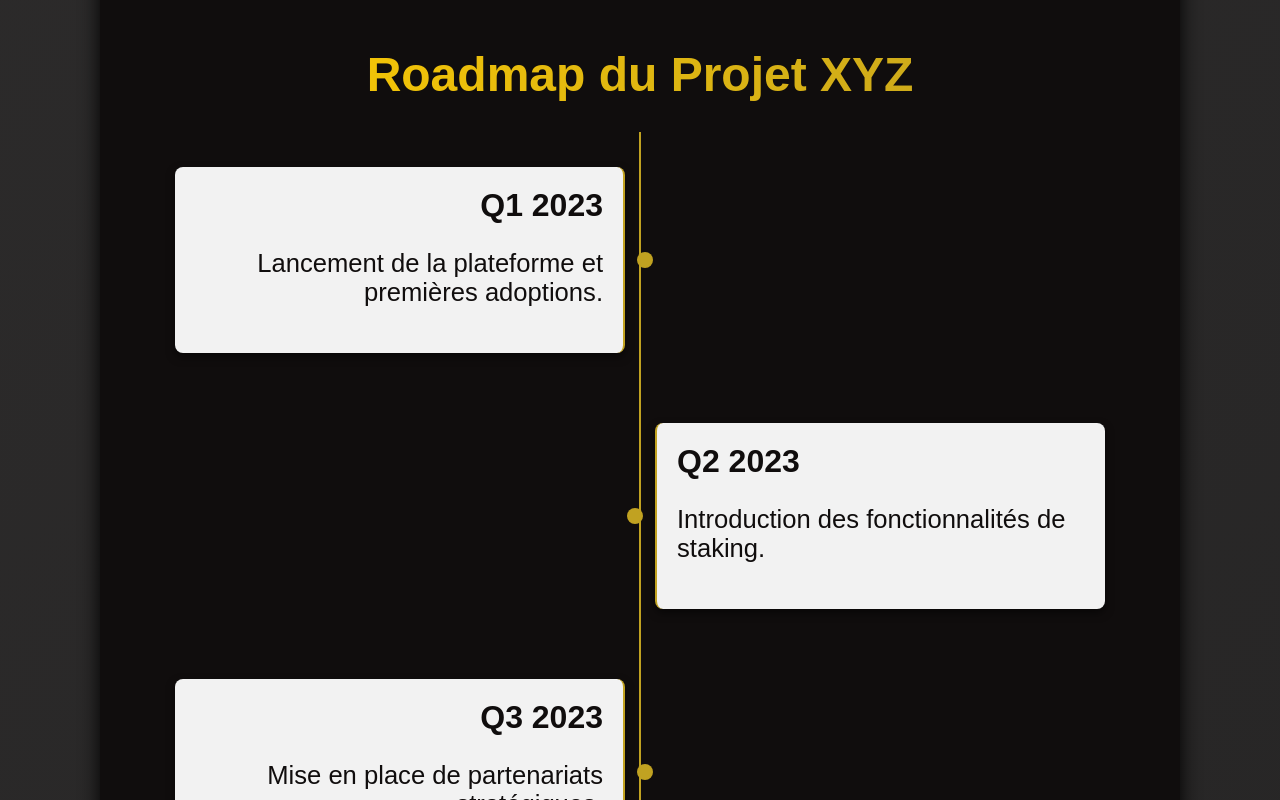
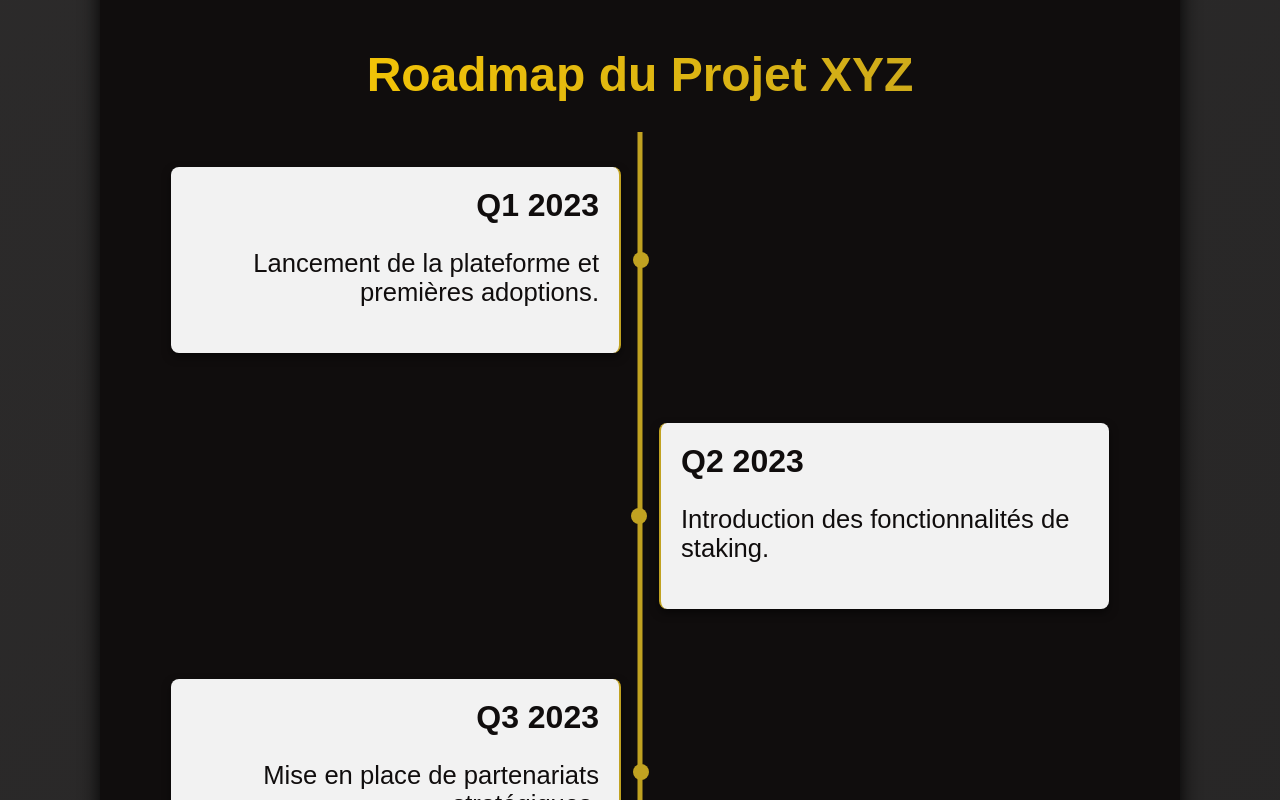
Before and after one commit to JayAlls/crypto_landing_page, a Next.js app: page / in a window 1280 px wide. Shown: the part 3280-4080 px from the top of the page. Built offline with nearby package versions, Linux system fonts and the light colour scheme.

Commit message:
Adjustement Roadmap and FAQ Section

```diff
--- a/src/app/component/FAQ/FAQ.js
+++ b/src/app/component/FAQ/FAQ.js
@@ -33,7 +33,7 @@ const FAQ = () => {
             <div className={styles.faqQuestion} onClick={() => toggleFAQ(index)}>
               {faq.question}
             </div>
-            <div className={`${styles.faqAnswer} ${activeIndex === index ? styles.active : styles.desactive}`}>
+            <div className={`${styles.faqAnswer} ${activeIndex === index ? styles.active : ''}`}>
               {faq.answer}
             </div>
           </div>
--- a/src/app/component/FAQ/FAQ.module.scss
+++ b/src/app/component/FAQ/FAQ.module.scss
@@ -5,6 +5,7 @@
     border-radius: 30px;
     box-shadow: 0px 0px 20px #000;
     margin: 100px auto;
+
 
     h2 {
       font-size: 3rem;
@@ -50,17 +51,13 @@
     border-radius: 8px;
     box-shadow: 0 4px 8px rgba(0, 0, 0, 0.5);
     max-height: 0;
-    overflow: hidden;
-    transition: max-height 0.3s ease;
+    visibility: hidden;
+    transition: all 0.5s ease-in-out;
     font-size: 1.6rem;
     color: #100D0D;
-    transition: all 0.4s ease-in-out;
 
     &.active {
-      max-height: 1000px; // Ajustez cette valeur en fonction du contenu
-    }
-
-    &.desactive {
-        display: none;
+      max-height: 1000px;
+      visibility: visible;
     }
   }
--- a/src/app/component/Roadmap/Roadmap.js
+++ b/src/app/component/Roadmap/Roadmap.js
@@ -1,3 +1,4 @@
+'use client'
 import React from 'react';
 import styles from './Roadmap.module.scss';
 
@@ -19,7 +20,6 @@ const Roadmap = () => {
       title: 'Q4 2023',
       content: 'Expansion internationale et nouvelles mises à jour.',
     },
-    // Ajoutez plus d'étapes si nécessaire
   ];
 
   return (
--- a/src/app/component/Roadmap/Roadmap.module.scss
+++ b/src/app/component/Roadmap/Roadmap.module.scss
@@ -28,7 +28,7 @@
     left: 50%;
     top: 0;
     bottom: 0;
-    width: 2px;
+    width: 5px;
     background-color: #C1A221;
     transform: translateX(-50%);
   }
@@ -38,14 +38,14 @@
   position: relative;
   width: 50%;
   padding: 20px;
-  margin: 15px 5px;
+  margin: 15px 1px;
   box-sizing: border-box;
 
   &:nth-child(odd) {
     float: left;
     text-align: right;
     clear: both;
-    margin: 15px 5px;
+    margin: 15px 1px;
     .stageContent {
       border-right: 2px solid #C1A221;
     }
```
